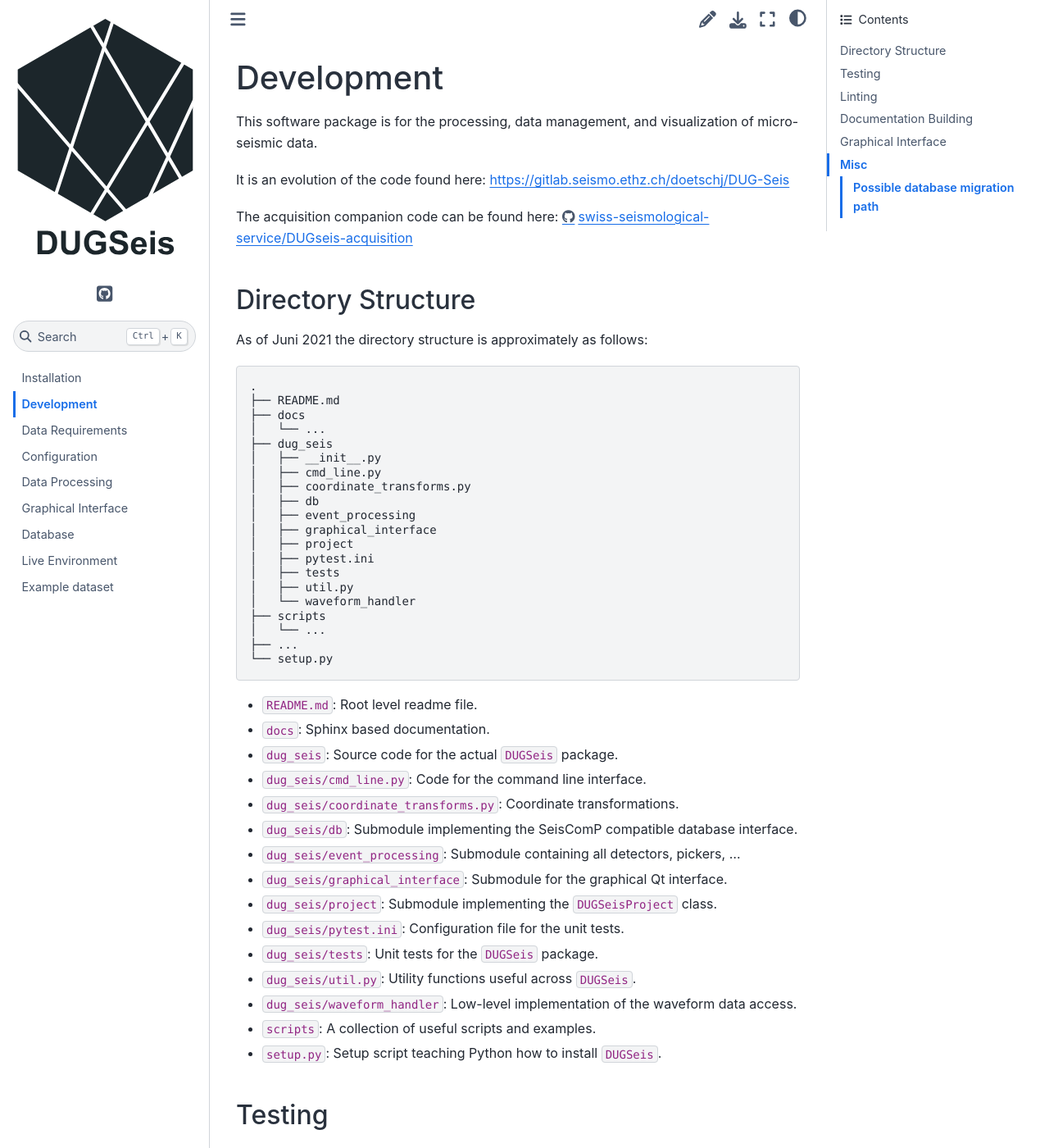
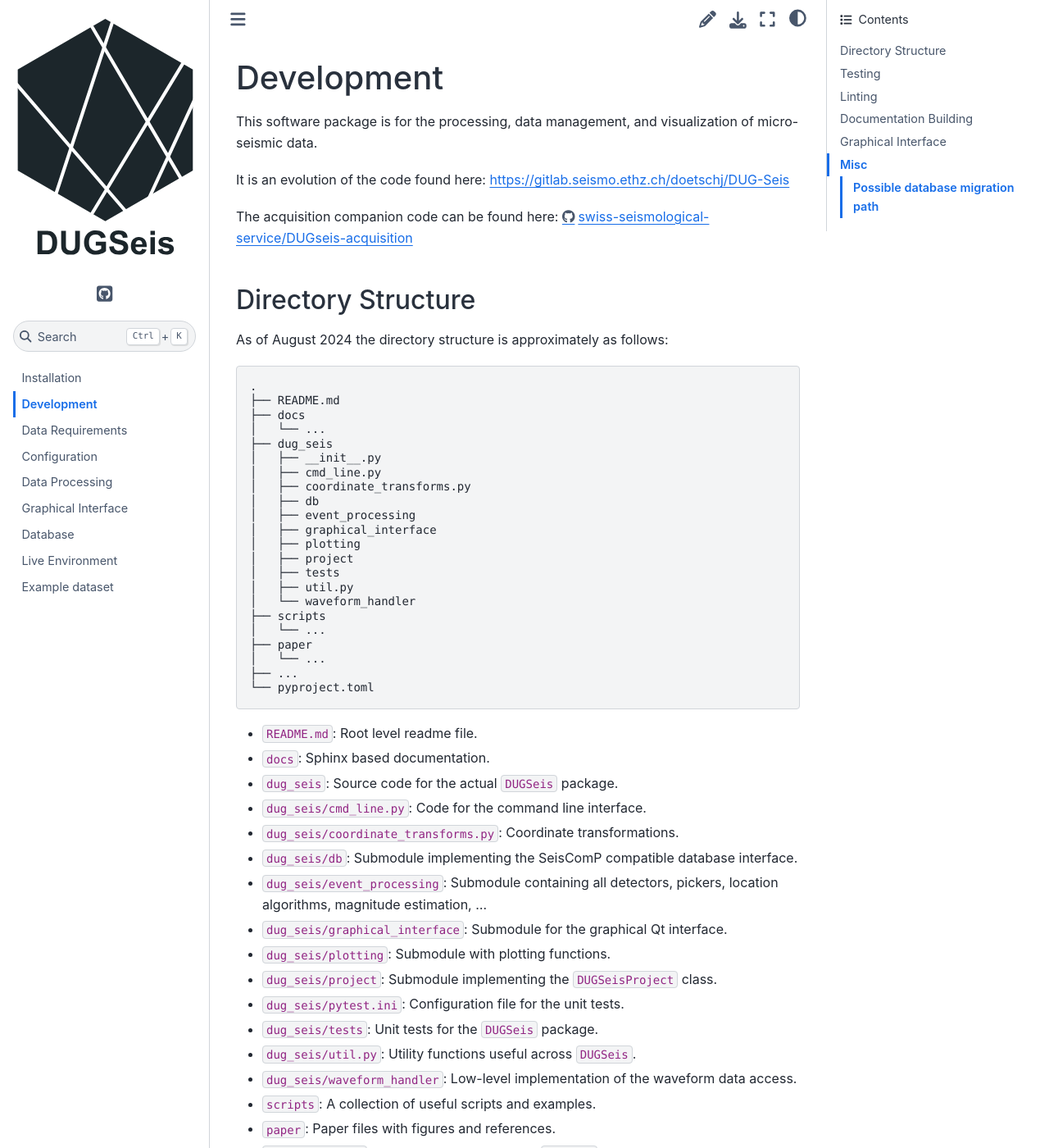
Before and after one commit to swiss-seismological-service/DUGseis, a Sphinx documentation site: the page built from docs/development.md, in a window 1280 px wide and 1400 px high. Shown: the whole window at 82% size. Built offline with Sphinx 7.4.7 and the Sphinx Book theme 1.1.4, drawn with Linux system fonts in a browser that asks for light colours; pages that are not in the unit, such as notebooks, are missing from menus; some of the changed text lies outside the part shown.

Commit message:
updated development section in the documentation

````diff
--- a/docs/development.md
+++ b/docs/development.md
@@ -10,7 +10,7 @@ The acquisition companion code can be found here: [https://github.com/swiss-seis
 
 ## Directory Structure
 
-As of Juni 2021 the directory structure is approximately as follows:
+As of August 2024 the directory structure is approximately as follows:
 
 ```
 .
@@ -24,15 +24,17 @@ As of Juni 2021 the directory structure is approximately as follows:
 │   ├── db
 │   ├── event_processing
 │   ├── graphical_interface
+│   ├── plotting
 │   ├── project
-│   ├── pytest.ini
 │   ├── tests
 │   ├── util.py
 │   └── waveform_handler
 ├── scripts
 │   └── ...
+├── paper
+│   └── ...
 ├── ...
-└── setup.py
+└── pyproject.toml
 ```
 
 * `README.md`: Root level readme file.
@@ -42,16 +44,17 @@ As of Juni 2021 the directory structure is approximately as follows:
 * `dug_seis/coordinate_transforms.py`: Coordinate transformations.
 * `dug_seis/db`: Submodule implementing the SeisComP compatible database
   interface.
-* `dug_seis/event_processing`: Submodule containing all detectors, pickers, ...
+* `dug_seis/event_processing`: Submodule containing all detectors, pickers, location algorithms, magnitude estimation, ...
 * `dug_seis/graphical_interface`: Submodule for the graphical Qt interface.
+* `dug_seis/plotting`: Submodule with plotting functions.
 * `dug_seis/project`: Submodule implementing the `DUGSeisProject` class.
 * `dug_seis/pytest.ini`: Configuration file for the unit tests.
 * `dug_seis/tests`: Unit tests for the `DUGSeis` package.
 * `dug_seis/util.py`: Utility functions useful across `DUGSeis`.
-* `dug_seis/waveform_handler`: Low-level implementation of the waveform data
-  access.
+* `dug_seis/waveform_handler`: Low-level implementation of the waveform data access.
 * `scripts`: A collection of useful scripts and examples.
-* `setup.py`: Setup script teaching Python how to install `DUGSeis`.
+* `paper`: Paper files with figures and references.
+* `pyproject.toml`: Configuration file to install `DUGSeis`.
 
 ## Testing
 
````
